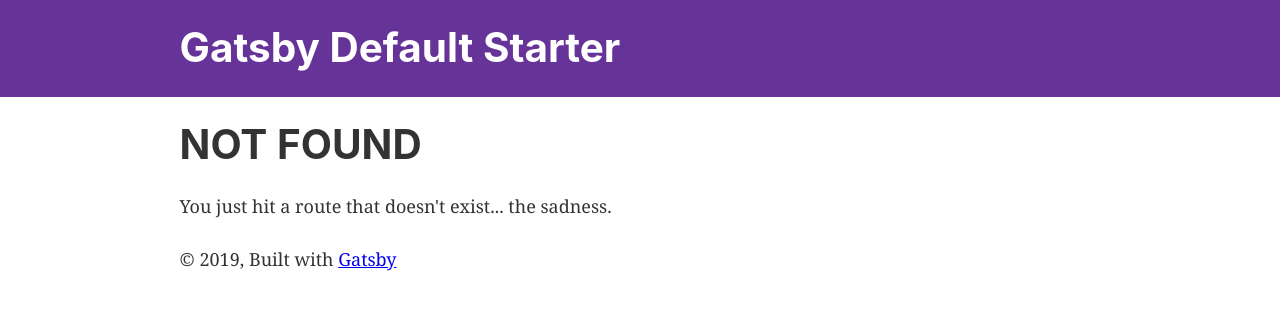
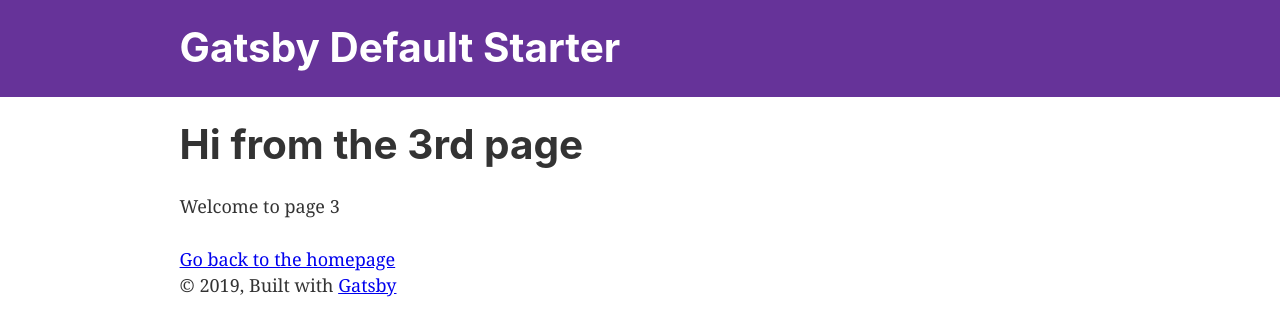
Before and after one commit to wang0805/komb, a Gatsby site: page /third in a window 1280 px wide. Before the commit this address had no page. Built offline with nearby package versions, Linux system fonts and the light colour scheme; Gatsby itself is replaced by a stand-in of ours.

Commit message:
template frontend

```diff
--- a/package.json
+++ b/package.json
@@ -5,6 +5,7 @@
   "version": "0.1.0",
   "author": "Kyle Mathews <mathews.kyle@gmail.com>",
   "dependencies": {
+    "@emotion/core": "^10.0.6",
     "gatsby": "^2.0.76",
     "gatsby-image": "^2.0.20",
     "gatsby-plugin-manifest": "^2.0.9",
--- a/src/pages/index.js
+++ b/src/pages/index.js
@@ -18,6 +18,7 @@ const IndexPage = () => (
       <Image />
     </div>
     <Link to="/page-2/">Go to page 2</Link>
+    <Link to="/third/">Go to page 2</Link>
   </Layout>
 )
 
--- /dev/null
+++ b/src/pages/third.js
@@ -0,0 +1,16 @@
+import React from 'react'
+import { Link } from 'gatsby'
+
+import Layout from '../components/layout'
+import SEO from '../components/seo'
+
+const ThirdPage = () => (
+  <Layout>
+    <SEO title="Page 3" />
+    <h1>Hi from the 3rd page</h1>
+    <p>Welcome to page 3</p>
+    <Link to="/">Go back to the homepage</Link>
+  </Layout>
+)
+
+export default ThirdPage
```
Also changed, not shown: 2 other files.
